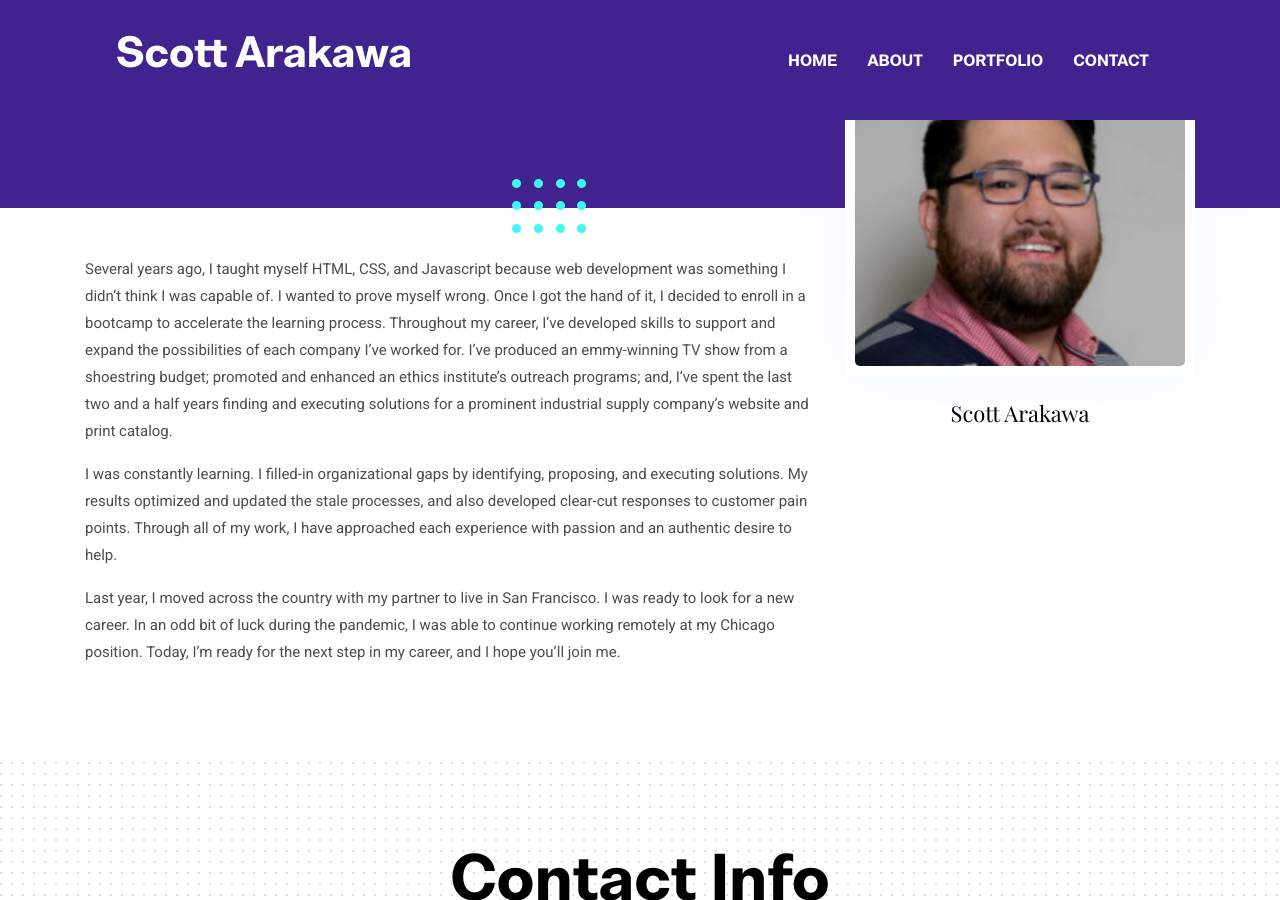
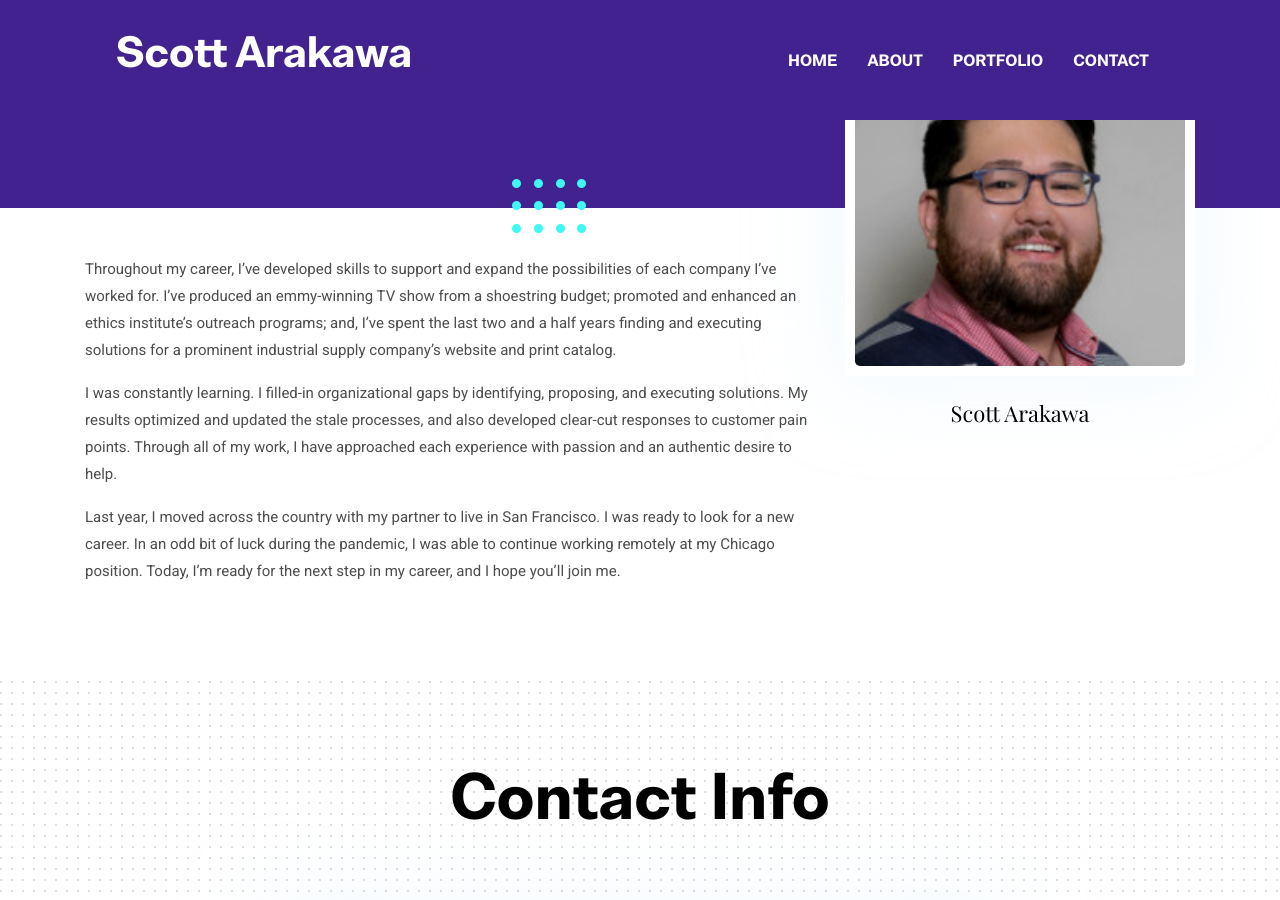
Before and after one commit to iBrunch/iBrunch.github.io, a Jekyll site: the page built from _pages/about.md, in a window 1280 px wide and 900 px high, scrolled down 316 px. Built offline with Jekyll 4.4.1, drawn with Linux system fonts in a browser that asks for light colours.

Commit message:
Update about me bio

```diff
--- a/_pages/about.md
+++ b/_pages/about.md
@@ -5,7 +5,7 @@ author: Scott Arakawa
 image: assets/images/about/scott-portrait.jpg
 ---
 
-Several years ago, I taught myself HTML, CSS, and Javascript because web development was something I didn't think I was capable of. I wanted to prove myself wrong. Once I got the hand of it, I decided to enroll in a bootcamp to accelerate the learning process. Throughout my career, I’ve developed skills to support and expand the possibilities of each company I’ve worked for. I’ve produced an emmy-winning TV show from a shoestring budget; promoted and enhanced an ethics institute’s outreach programs; and, I’ve spent the last two and a half years finding and executing solutions for a prominent industrial supply company's website and print catalog.
+Throughout my career, I’ve developed skills to support and expand the possibilities of each company I’ve worked for. I’ve produced an emmy-winning TV show from a shoestring budget; promoted and enhanced an ethics institute’s outreach programs; and, I’ve spent the last two and a half years finding and executing solutions for a prominent industrial supply company's website and print catalog.
 
 I was constantly learning. I filled-in organizational gaps by identifying, proposing, and executing solutions. My results optimized and updated the stale processes, and also developed clear-cut responses to customer pain points. Through all of my work, I have approached each experience with passion and an authentic desire to help.
 
```
